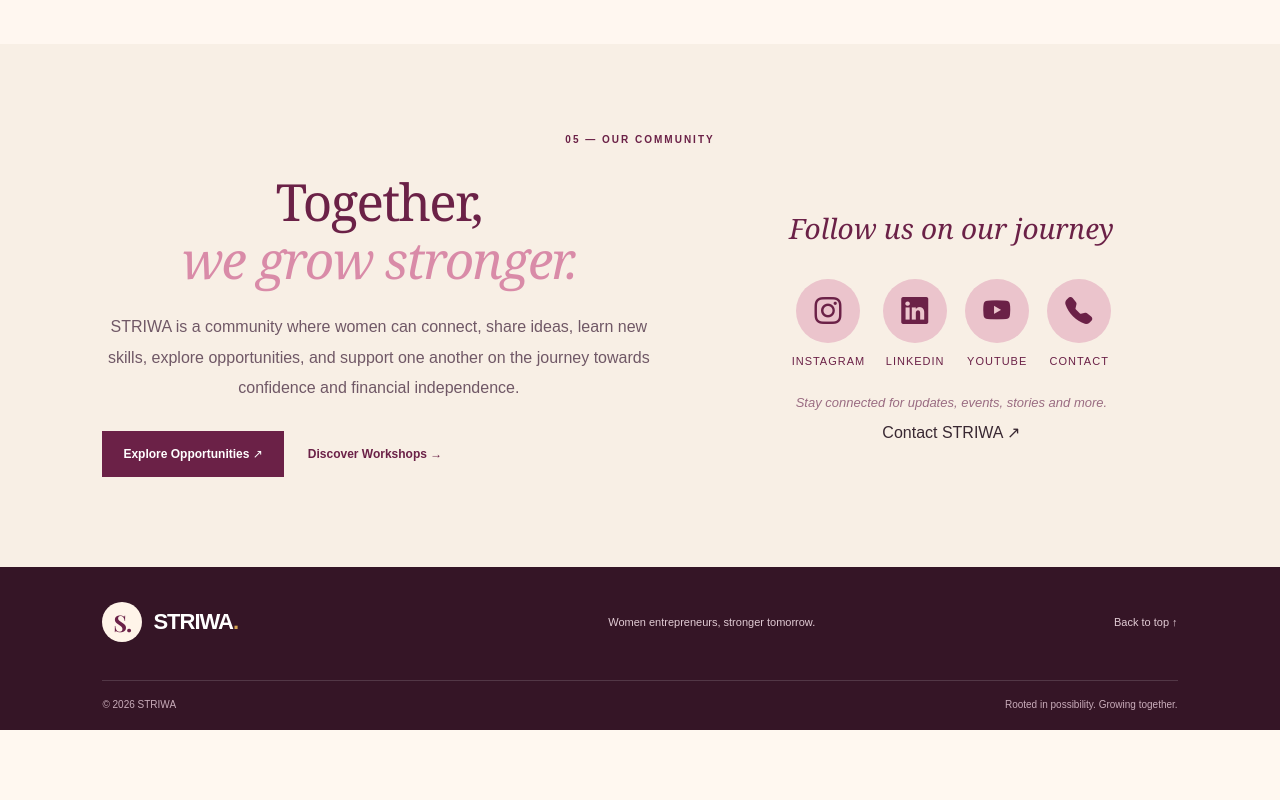
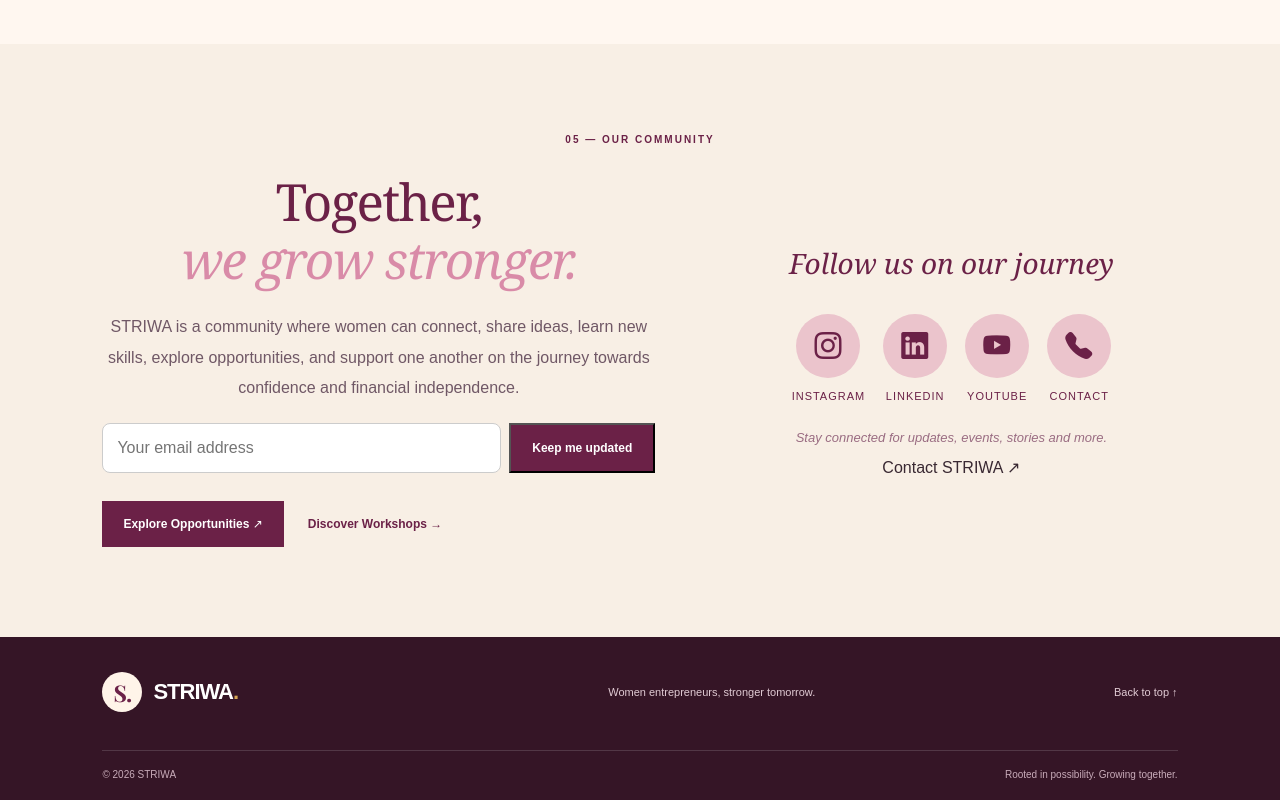
Before and after one commit to prashanshasri05-cloud/striwa-website, a React (Vite) app: page / in a window 1280 px wide. Shown: the part 4109-4909 px from the top of the page. Before the commit the page ends 4839 px from the top, so only its background shows below. Built offline with nearby package versions, Linux system fonts and the light colour scheme; no server answers; a web font is replaced by a local one.

Commit message:
Show logged-in name, add laogout and connect join form to backend

```diff
--- a/src/App.jsx
+++ b/src/App.jsx
@@ -2,25 +2,53 @@ import { useState } from "react";
 import "./App.css";
 import Auth from "./Auth";
 
+// In development, Vite forwards /api to the Python backend.
+const API = import.meta.env.VITE_API_URL || "";
+
 function App() {
   const [menuOpen, setMenuOpen] = useState(false);
   const [email, setEmail] = useState("");
+  const [joinMsg, setJoinMsg] = useState("");
+
+  let user = null;
+  try {
+    user = JSON.parse(localStorage.getItem("striwa_user"));
+  } catch {
+    user = null;
+  }
+
+  function handleLogout() {
+    localStorage.removeItem("striwa_token");
+    localStorage.removeItem("striwa_user");
+    window.location.href = "/";
+  }
 
   if (window.location.pathname === "/login") {
   return <Auth />;
 }
-  function handleJoin(event) {
+  async function handleJoin(event) {
     event.preventDefault();
 
     if (!email.trim()) return;
 
-    const subject = encodeURIComponent("Connecting with STRIWA");
-    const body = encodeURIComponent(
-      `Hello STRIWA team,\n\nI would like to learn more about STRIWA.\nMy email: ${email}`
-    );
+    setJoinMsg("Sending...");
+    try {
+      const res = await fetch(`${API}/api/join`, {
+        method: "POST",
+        headers: { "Content-Type": "application/json" },
+        body: JSON.stringify({ email }),
+      });
+      const data = await res.json();
 
-    window.location.href =
-      `mailto:hello@striwa.org?subject=${subject}&body=${body}`;
+      if (res.ok) {
+        setJoinMsg(data.message);
+        setEmail("");
+      } else {
+        setJoinMsg("Please enter a valid email address.");
+      }
+    } catch {
+      setJoinMsg("Cannot reach the server. Please try again later.");
+    }
   }
 
   return (
@@ -67,7 +95,28 @@ function App() {
               <circle cx="12" cy="8" r="4" />
               <path d="M4 21a8 8 0 0 1 16 0" />
             </svg>
+            {user && (
+              <span style={{ marginLeft: 6, fontSize: 14 }}>
+                {user.name.split(" ")[0]}
+              </span>
+            )}
           </a>
+          {user && (
+            <button
+              type="button"
+              onClick={handleLogout}
+              style={{
+                marginLeft: 12,
+                background: "none",
+                border: "none",
+                cursor: "pointer",
+                font: "inherit",
+                textDecoration: "underline",
+              }}
+            >
+              Log out
+            </button>
+          )}
         </nav>
       </header>
 
@@ -315,6 +364,30 @@ function App() {
                  independence.
               </p>
 
+              <form
+                onSubmit={handleJoin}
+                style={{ display: "flex", gap: 8, flexWrap: "wrap", margin: "20px 0" }}
+              >
+                <input
+                  type="email"
+                  placeholder="Your email address"
+                  value={email}
+                  onChange={(e) => setEmail(e.target.value)}
+                  required
+                  style={{
+                    flex: "1 1 220px",
+                    padding: "12px 14px",
+                    borderRadius: 8,
+                    border: "1px solid #ccc",
+                    font: "inherit",
+                  }}
+                />
+                <button type="submit" className="button button-primary">
+                  Keep me updated
+                </button>
+              </form>
+              {joinMsg && <p>{joinMsg}</p>}
+
               <div className="community-connect-actions">
                 <a className="button button-primary" href="#opportunities">
                   Explore Opportunities ↗
```
